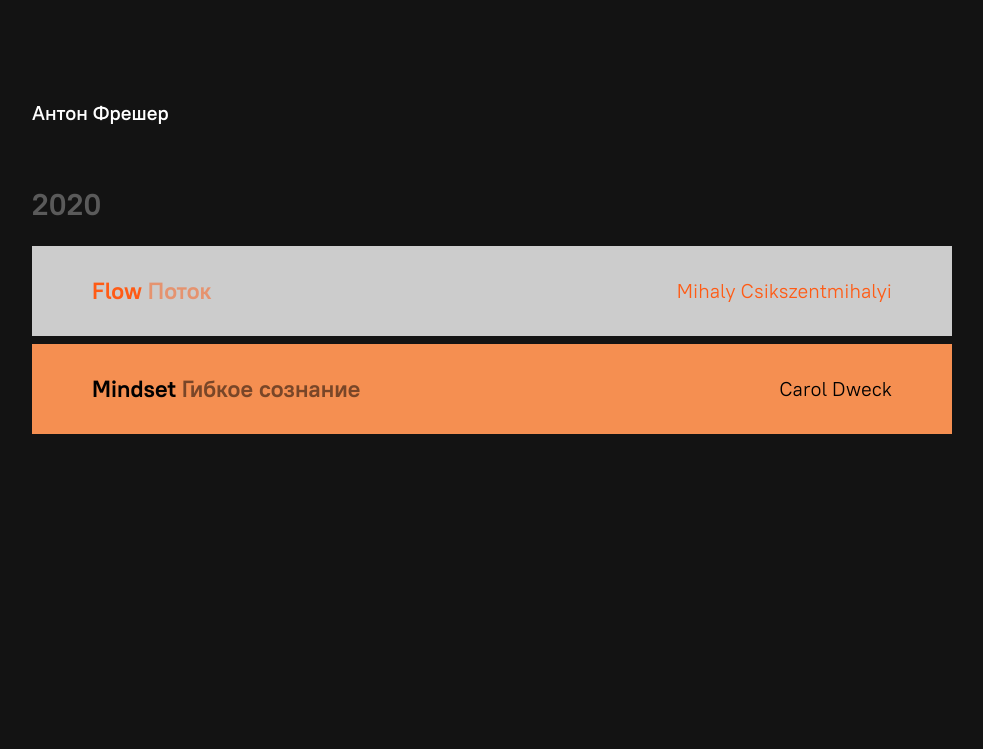
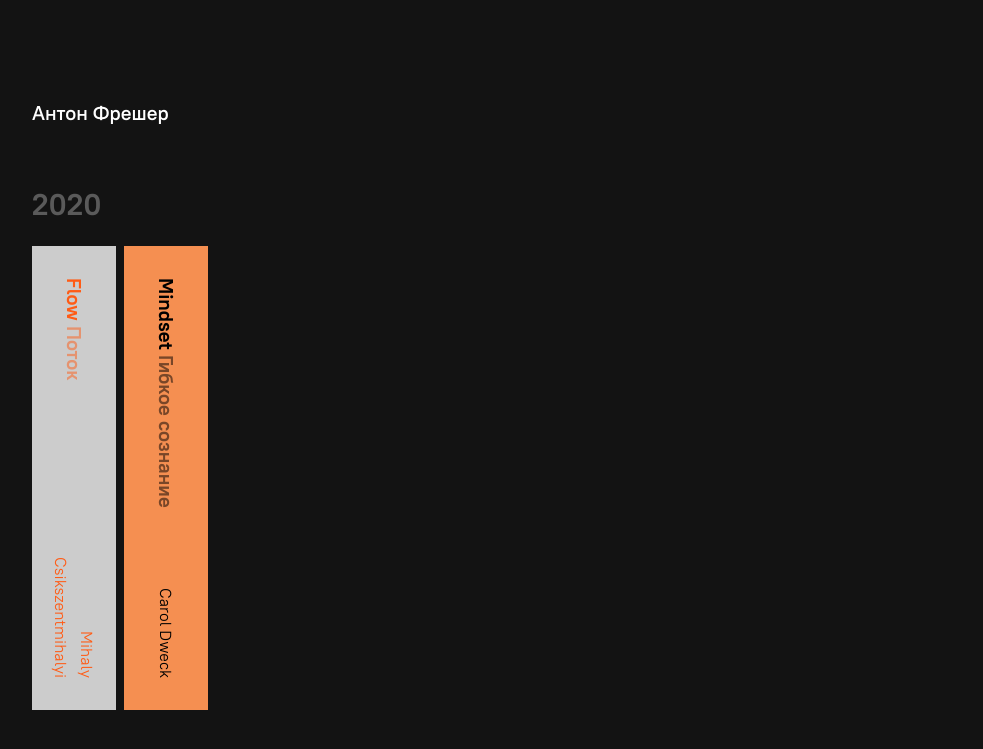
Before and after one commit to tonyfresher/blog, a Jekyll site: the page built from books.html, in a window 1280 px wide. Shown: the top 749 px of the page, without its empty margins (68-1051 px from the left). Built offline with Jekyll 4.4.1, drawn with Linux system fonts in a browser that asks for light colours.

Commit message:
Change book styles

```diff
--- a/_css/_books.scss
+++ b/_css/_books.scss
@@ -7,7 +7,7 @@
 }
 
 .BookSection-Name {
-    margin: 0 0 24px;
+    margin: 0 0 16px;
 
     font-size: var(--h2-font-size);
     line-height: var(--h2-line-height);
@@ -15,38 +15,53 @@
     color: var(--inactive-color);
 }
 
+.BookSection-Books {
+    display: flex;
+    flex-flow: row wrap;
+
+    width: 100%;
+}
+
 .BookSpine {
     display: flex;
     align-items: center;
 
-    max-width: 800px;
+    min-width: 52px;
+    height: 400px;
 
-    padding: 32px 60px;
+    margin: 8px 8px 0 0;
+    padding: 32px 16px;
+
+    writing-mode: vertical-rl;
 
     color: inherit;
 
     text-decoration: none;
 
-    transition: transform .2s ease-out;
-}
-
-.BookSpine + .BookSpine {
-    margin-top: 8px;
+    transition: transform .1s ease-out;
 }
 
 .BookSpine[href]:hover {
-    transform: translateX(40px);
+    transform: scale(1.1);
 }
 
 .BookSpine-Header {
-    flex: 1;
+    flex: 2;
 
     margin: 0;
+
+    font-size: inherit;
 }
 
 .BookSpine-Author {
+    flex: 1;
+
+    margin-top: 8px;
+
     max-width: 240px;
     text-align: end;
+
+    font-size: 16px;
 }
 
 .BookSpine-Name_lang_ru {
@@ -78,22 +93,6 @@
     color: var(--foreground-color);
 }
 
-@media (max-width: 960px) {
-    .BookSpine {
-        flex-direction: column;
-        align-items: flex-start;
-
-        padding: 12px 20px;
-    }
-
-    .BookSpine-Author {
-        margin-top: 4px;
-
-        max-width: inherit;
-        text-align: left;
-    }
-}
-
 @media (max-width: 540px) {
     .BookShelf {
         margin-top: 40px;
@@ -103,14 +102,31 @@
         margin-top: 32px;
     }
 
+    .BookSection-Books {
+        flex-direction: column;
+    }
+
     .BookSection-Name {
         margin: 0 0 16px;
     }
 
     .BookSpine {
         flex-direction: column;
+        align-items: flex-start;
 
-        margin: 0 -20px;
+        margin: 0 calc(var(--page-padding-x) * -1);
+        padding: 12px 20px;
+
+        height: auto;
+
+        writing-mode: unset;
+    }
+
+    .BookSpine-Author {
+        margin-top: 4px;
+
+        max-width: inherit;
+        text-align: left;
     }
 
     .BookSpine + .BookSpine {
--- a/_css/_layout.scss
+++ b/_css/_layout.scss
@@ -1,5 +1,5 @@
 .RootContainer {
-    padding: 100px;
+    padding: var(--page-padding-y) var(--page-padding-x);
 
     min-height: 100vh;
     box-sizing: border-box;
@@ -27,9 +27,3 @@
     width: max-content;
     height: max-content;
 }
-
-@media (max-width: 540px) {
-    .RootContainer {
-        padding: 40px 20px;
-    }
-}
--- a/_css/_variables.scss
+++ b/_css/_variables.scss
@@ -1,4 +1,7 @@
 :root {
+    --page-padding-x: 100px;
+    --page-padding-y: 100px;
+
     --text-font-family: 'PT Root UI VF', 'Helvetica', sans-serif;
     --text-font-size: 20px;
     --text-line-height: 26px;
@@ -27,3 +30,10 @@
         --h2-font-size: 28px;
     }
 }
+
+@media (max-width: 540px) {
+    :root {
+        --page-padding-x: 20px;
+        --page-padding-y: 40px;
+    }
+}
--- a/books.html
+++ b/books.html
@@ -13,6 +13,7 @@ theme: dark
                 <h2 class="BookSection-Name" id="{{ group.name }}">
                     {{group.name}}
                 </h2>
+                <div class="BookSection-Books">
                     {% assign books = group.items | reverse %}
                     {% for book in books %}
                         <a
@@ -30,6 +31,7 @@ theme: dark
                             <span class="BookSpine-Author">{{ book.author }}</span>
                         </a>
                     {% endfor %}
+                </div>
             </section>
         {% endfor %}
     </div>
```
Lines whose indentation alone changed are shown as unchanged.
